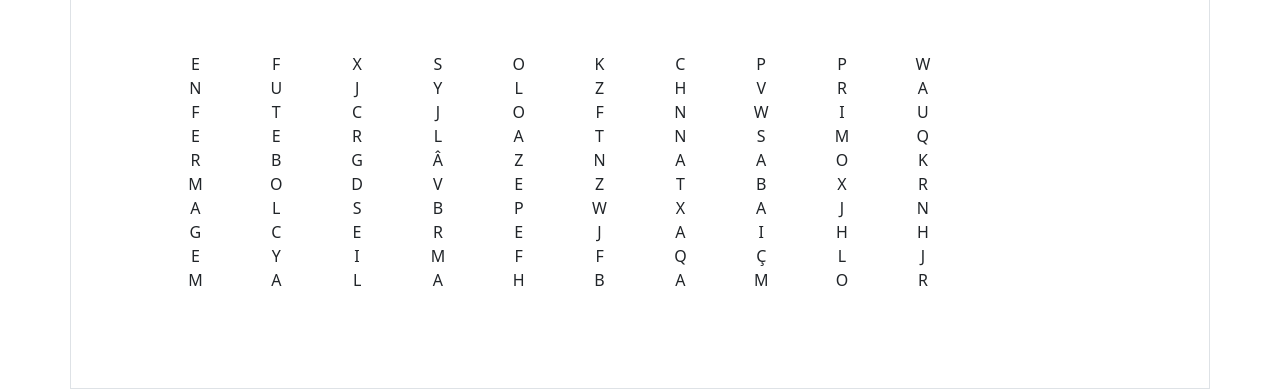
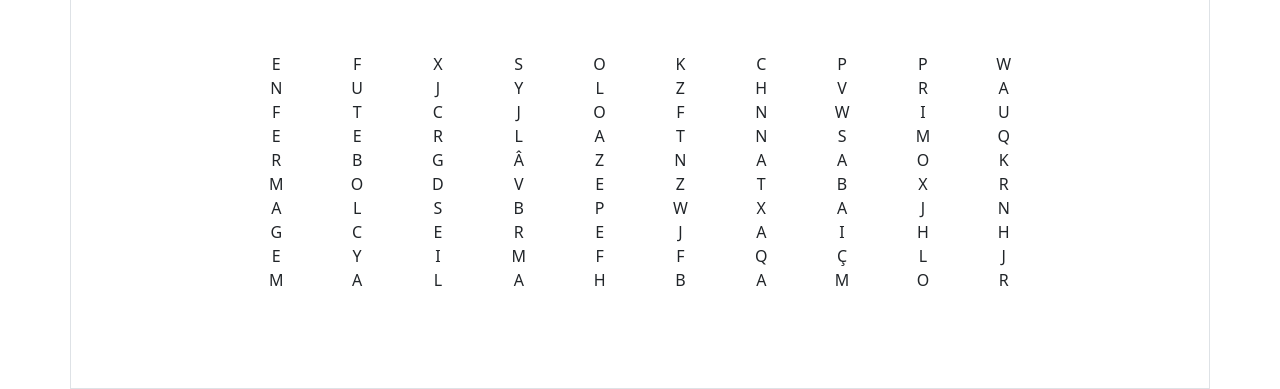
Before and after one commit to Rafaelferrte/projeto_bootstrap, a plain HTML site: page index.html in a window 1280 px wide. Shown: the part 483-872 px from the top of the page. Drawn offline with nearby package versions, Linux system fonts and the light colour scheme.

Commit message:
Caça Palavra

```diff
--- a/index.html
+++ b/index.html
@@ -34,94 +34,94 @@
         </div>
     </div>
 
-    <div class="container border p-5">
+    <div class="container border p-5 ">
         <h2 class="text-center">Caça Palavras</h2>
-        <div class="container  p-5">
-            <div class="row">
-                <div class="col-1 text-center">E</div>
-                <div class="col-1 text-center">F</div>
-                <div class="col-1 text-center">X</div>
-                <div class="col-1 text-center">S</div>
-                <div class="col-1 text-center">O</div>
-                <div class="col-1 text-center">K</div>
-                <div class="col-1 text-center">C</div>
+        <div class="container p-5 ">
+            <div class="row justify-content-center">
+                <div class="col-1 text-center ">E</div>
+                <div class="col-1 text-center ">F</div>
+                <div class="col-1 text-center ">X</div>
+                <div class="col-1 text-center ">S</div>
+                <div class="col-1 text-center ">O</div>
+                <div class="col-1 text-center ">K</div>
+                <div class="col-1 text-center ">C</div>
                 <div class="col-1 text-center">P</div>
                 <div class="col-1 text-center">P</div>
-                <div class="col-1 text-center">W</div>
+                <div class="col-1 text-center ">W</div>
             </div>
-            <div class="row">
+            <div class="row justify-content-center">
                 <div class="col-1 text-center">N</div>
                 <div class="col-1 text-center">U</div>
-                <div class="col-1 text-center">J</div>
-                <div class="col-1 text-center">Y</div>
-                <div class="col-1 text-center">L</div>
+                <div class="col-1 text-center ">J</div>
+                <div class="col-1 text-center ">Y</div>
+                <div class="col-1 text-center ">L</div>
                 <div class="col-1 text-center">Z</div>
                 <div class="col-1 text-center">H</div>
-                <div class="col-1 text-center">V</div>
-                <div class="col-1 text-center">R</div>
-                <div class="col-1 text-center">A</div>
+                <div class="col-1 text-center ">V</div>
+                <div class="col-1 text-center ">R</div>
+                <div class="col-1 text-center ">A</div>
             </div>
-            <div class="row">
+            <div class="row justify-content-center">
                 <div class="col-1 text-center">F</div>
-                <div class="col-1 text-center">T</div>
-                <div class="col-1 text-center">C</div>
-                <div class="col-1 text-center">J</div>
-                <div class="col-1 text-center">O</div>
-                <div class="col-1 text-center">F</div>
-                <div class="col-1 text-center">N</div>
-                <div class="col-1 text-center">W</div>
-                <div class="col-1 text-center">I</div>
-                <div class="col-1 text-center">U</div>
+                <div class="col-1 text-center ">T</div>
+                <div class="col-1 text-center ">C</div>
+                <div class="col-1 text-center ">J</div>
+                <div class="col-1 text-center ">O</div>
+                <div class="col-1 text-center ">F</div>
+                <div class="col-1 text-center ">N</div>
+                <div class="col-1 text-center ">W</div>
+                <div class="col-1 text-center ">I</div>
+                <div class="col-1 text-center ">U</div>
             </div>
-            <div class="row">
-                <div class="col-1  text-center">E</div>
-                <div class="col-1  text-center">E </div>
-                <div class="col-1  text-center">R</div>
+            <div class="row justify-content-center">
+                <div class="col-1  text-center ">E</div>
+                <div class="col-1  text-center ">E </div>
+                <div class="col-1  text-center ">R</div>
                 <div class="col-1  text-center">L</div>
-                <div class="col-1  text-center">A</div>
-                <div class="col-1  text-center">T</div>
+                <div class="col-1  text-center ">A</div>
+                <div class="col-1  text-center ">T</div>
                 <div class="col-1  text-center">N</div>
-                <div class="col-1  text-center">S</div>
-                <div class="col-1  text-center">M</div>
+                <div class="col-1  text-center ">S</div>
+                <div class="col-1  text-center ">M</div>
                 <div class="col-1  text-center">Q</div>
             </div>
-            <div class="row">
-                <div class="col-1  text-center">R</div>
+            <div class="row justify-content-center">
+                <div class="col-1  text-center ">R</div>
                 <div class="col-1  text-center">B</div>
                 <div class="col-1  text-center">G</div>
                 <div class="col-1  text-center">Â</div>
                 <div class="col-1  text-center">Z</div>
-                <div class="col-1  text-center">N</div>
+                <div class="col-1  text-center ">N</div>
                 <div class="col-1  text-center">A</div>
                 <div class="col-1  text-center">A</div>
                 <div class="col-1  text-center">O</div>
                 <div class="col-1  text-center">K</div>
             </div>
-            <div class="row">
+            <div class="row justify-content-center">
                 <div class="col-1  text-center">M</div>
-                <div class="col-1  text-center">O</div>
+                <div class="col-1  text-center ">O</div>
                 <div class="col-1  text-center">D</div>
-                <div class="col-1  text-center">V</div>
-                <div class="col-1  text-center">E</div>
-                <div class="col-1  text-center">Z</div>
+                <div class="col-1  text-center ">V</div>
+                <div class="col-1  text-center ">E</div>
+                <div class="col-1  text-center ">Z</div>
                 <div class="col-1  text-center">T</div>
                 <div class="col-1  text-center">B</div>
-                <div class="col-1  text-center">X</div>
+                <div class="col-1  text-center ">X</div>
                 <div class="col-1  text-center">R</div>
             </div>
-            <div class="row">
-                <div class="col-1  text-center">A</div>
+            <div class="row justify-content-center">
+                <div class="col-1  text-center ">A</div>
                 <div class="col-1  text-center">L</div>
                 <div class="col-1  text-center">S</div>
-                <div class="col-1  text-center">B</div>
+                <div class="col-1  text-center ">B</div>
                 <div class="col-1  text-center">P</div>
-                <div class="col-1  text-center">W</div>
+                <div class="col-1  text-center ">W</div>
                 <div class="col-1  text-center">X</div>
                 <div class="col-1  text-center">A</div>
                 <div class="col-1  text-center">J</div>
                 <div class="col-1  text-center">N</div>
             </div>
-            <div class="row">
+            <div class="row justify-content-center">
                 <div class="col-1  text-center">G</div>
                 <div class="col-1  text-center">C</div>
                 <div class="col-1  text-center">E</div>
@@ -134,7 +134,7 @@
                 <div class="col-1  text-center">H</div>
 
             </div>
-            <div class="row">
+            <div class="row justify-content-center">
                 <div class="col-1  text-center">E</div>
                 <div class="col-1  text-center">Y</div>
                 <div class="col-1  text-center">I</div>
@@ -147,7 +147,7 @@
                 <div class="col-1  text-center">J</div>
 
             </div>
-            <div class="row">
+            <div class="row justify-content-center">
                 <div class="col-1  text-center">M</div>
                 <div class="col-1  text-center">A</div>
                 <div class="col-1  text-center">L</div>
```
